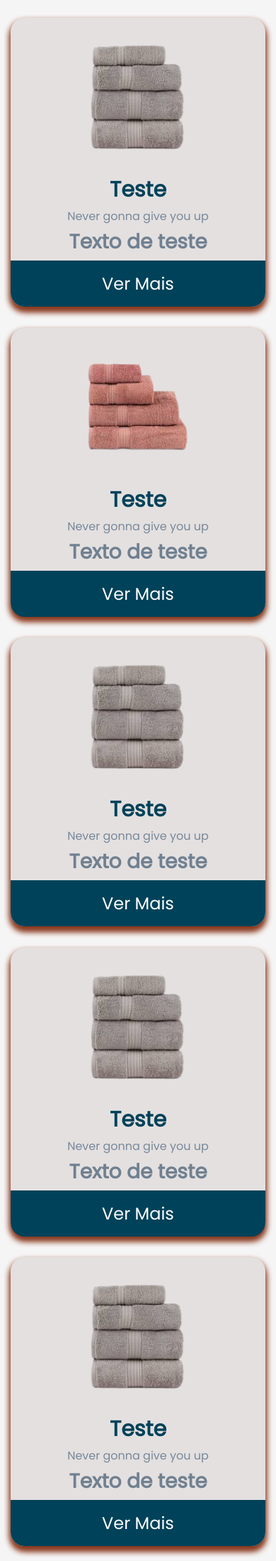
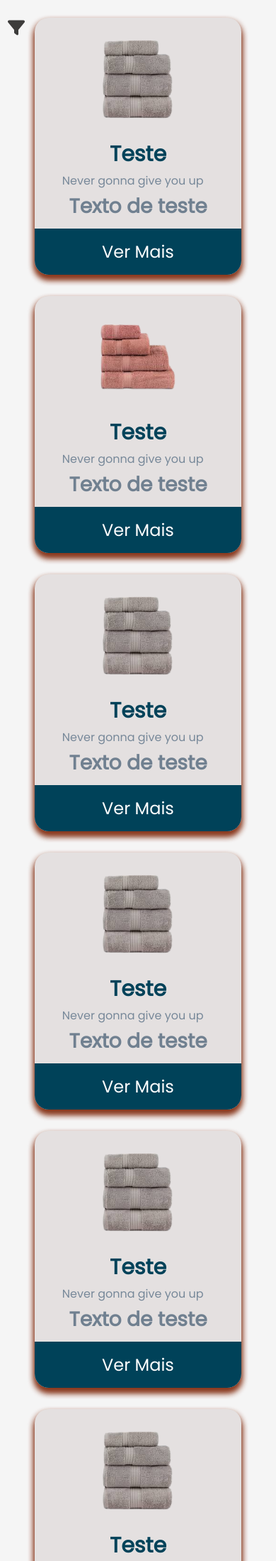
Before and after one commit to goncalomag/Projeto_JFA, a PHP site: page /Listagem/index.html in a window 390 px wide. Shown: the part 134-2333 px from the top of the page at 71% size. Run offline with PHP 8.4, Linux system fonts and the light colour scheme.

Commit message:
Filtro Fixo | Configuração do media para todos os dispositivos v.01

```diff
--- a/Listagem/index.html
+++ b/Listagem/index.html
@@ -49,7 +49,7 @@
         <span class="fa fa-times" id="times"></span>
     </label>
 </nav>
-
+<i class="fa-solid fa-filter" id="filter"></i>
 <div class="gallery" id="galeria">
     <div class="content">
         <img src="/Listagem/imagens/cinza.png">
@@ -114,6 +114,62 @@
         <h6>Texto de teste</h6>
         <button class="VerMais" onclick="muda()"> Ver Mais</button>
     </div>
+    <div class="content">
+        <img src="/Listagem/imagens/cinza.png">
+        <h3>Teste</h3>
+        <p>Never gonna give you up</p>
+        <h6>Texto de teste</h6>
+        <button class="VerMais" onclick="muda()"> Ver Mais</button>
+    </div>
+    <div class="content">
+        <img src="/Listagem/imagens/cinza.png">
+        <h3>Teste</h3>
+        <p>Never gonna give you up</p>
+        <h6>Texto de teste</h6>
+        <button class="VerMais" onclick="muda()"> Ver Mais</button>
+    </div>
+    <div class="content">
+        <img src="/Listagem/imagens/cinza.png">
+        <h3>Teste</h3>
+        <p>Never gonna give you up</p>
+        <h6>Texto de teste</h6>
+        <button class="VerMais" onclick="muda()"> Ver Mais</button>
+    </div>
+    <div class="content">
+        <img src="/Listagem/imagens/cinza.png">
+        <h3>Teste</h3>
+        <p>Never gonna give you up</p>
+        <h6>Texto de teste</h6>
+        <button class="VerMais" onclick="muda()"> Ver Mais</button>
+    </div>
+    <div class="content">
+        <img src="/Listagem/imagens/cinza.png">
+        <h3>Teste</h3>
+        <p>Never gonna give you up</p>
+        <h6>Texto de teste</h6>
+        <button class="VerMais" onclick="muda()"> Ver Mais</button>
+    </div>
+    <div class="content">
+        <img src="/Listagem/imagens/cinza.png">
+        <h3>Teste</h3>
+        <p>Never gonna give you up</p>
+        <h6>Texto de teste</h6>
+        <button class="VerMais" onclick="muda()"> Ver Mais</button>
+    </div>
+    <div class="content">
+        <img src="/Listagem/imagens/cinza.png">
+        <h3>Teste</h3>
+        <p>Never gonna give you up</p>
+        <h6>Texto de teste</h6>
+        <button class="VerMais" onclick="muda()"> Ver Mais</button>
+    </div>
+    <div class="content">
+        <img src="/Listagem/imagens/cinza.png">
+        <h3>Teste</h3>
+        <p>Never gonna give you up</p>
+        <h6>Texto de teste</h6>
+        <button class="VerMais" onclick="muda()"> Ver Mais</button>
+    </div>
 
 
     <div class="filtro hide" id="filtro">
@@ -137,7 +193,6 @@
         <input type="checkbox">
     </div>
 </div>
-<i class="fa-solid fa-filter" id="filter"></i>
 
 <script src="script.js"></script>
 </body>
--- a/Listagem/styleAmostras.css
+++ b/Listagem/styleAmostras.css
@@ -132,35 +132,12 @@ h6
     width: 0;
   }
 
-
 #botao{
     background-color: orange;
     position: absolute;
     top: 630px;
     left: 70px;
     width: 100px;
-
-}
-
-
-
-
-
-
-
-@media(max-width:1000px)/*------------------- MEDIA ------------------------------------------------*/
-{
-    .content
-    {
-        width:450%;
-
-    }
-}
-
-@media (max-width:750px){
-    .content{
-        width:100%;
-    }
 }
 
 nav .botaoDark
@@ -172,7 +149,7 @@ nav .botaoDark
 {
     position: fixed;
     scale: 1.5;
-    transform: translate(22px,-600px);
+    transform: translate(24px,21px);
 }
 
 #fechaFiltro
@@ -180,3 +157,78 @@ nav .botaoDark
     scale:1.5;
     transform:translate(-75px,11px)
 }
+
+
+/*------------------- MEDIA ------------------------------------------------*/
+
+@media(max-width:1075px)
+{
+    .content
+    {
+        height: 80%;
+    }
+
+    .VerMais
+    {
+        transform: translate(0px,5px);
+    }
+
+    #filter{
+        transform: translate(16px,17px);
+    }
+
+    #fechaFiltro
+    {
+        transform: translate(-61px,16px);
+    }
+
+    img{
+        height: 150px;
+        width:150px
+    }
+
+    p{
+        width: 95%;
+    }
+}
+
+
+@media(max-width:1000px)
+{
+    .content
+    {
+        width:85%;
+    }
+
+    #filter
+    {
+        transform: translate(10px,17px);
+    }
+}
+
+@media (max-width:880px)
+{
+    #fechaFiltro
+    {
+        transform: translate(-47px,16px);
+    }
+}
+
+@media (max-width:750px){
+    .content{
+        width:85%;
+    }
+}
+
+@media (max-width:700px)
+{
+    .content
+    {
+        width: 75%;
+    }
+
+    .filtro
+    {
+        width: 27%;
+    }
+}
```
